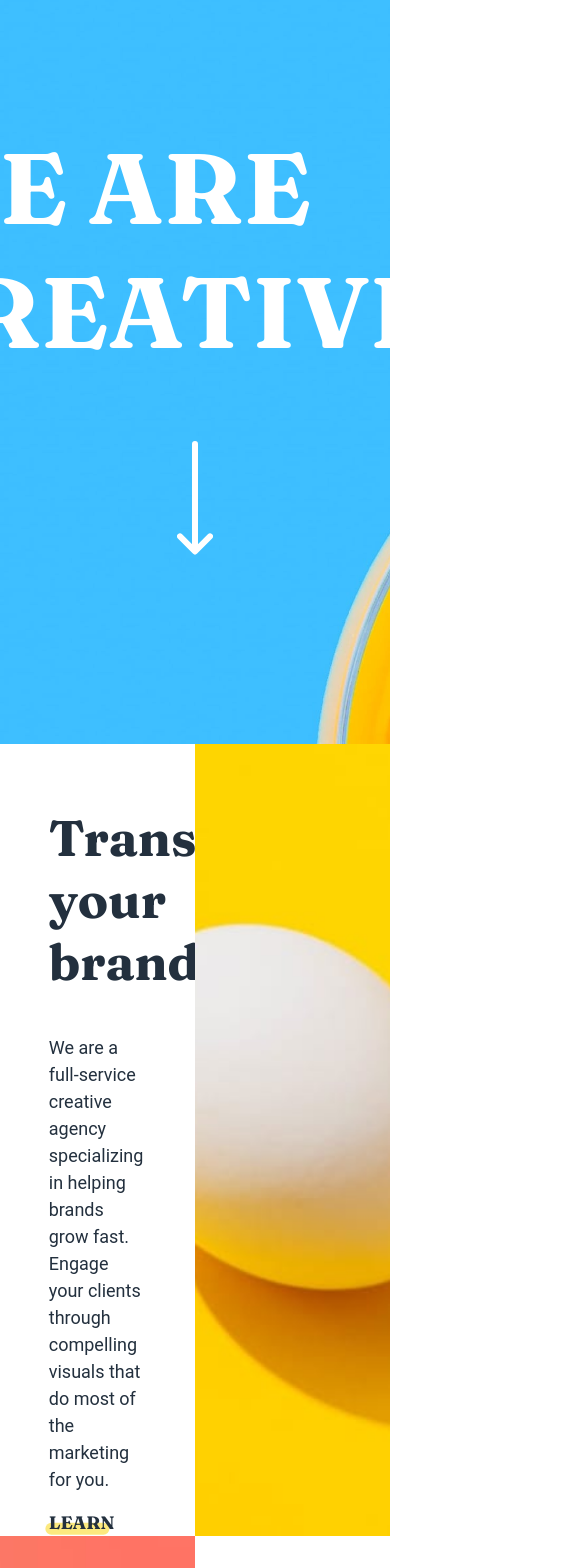
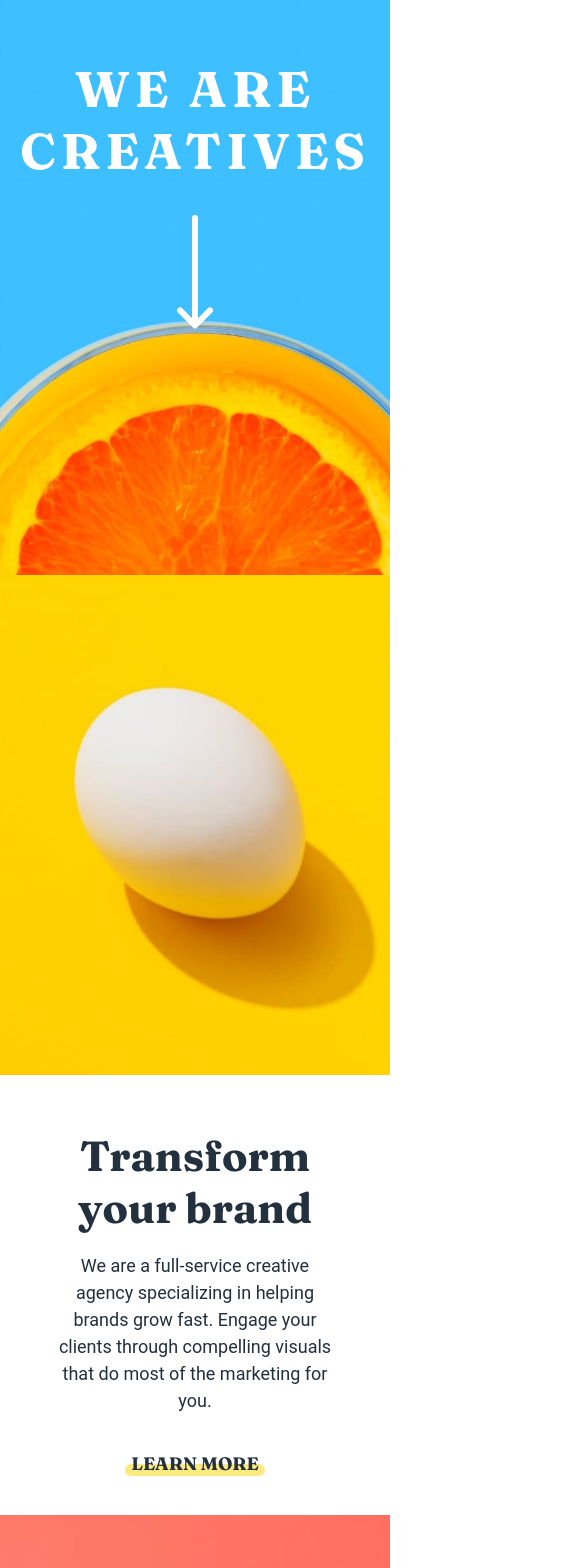
Before and after one commit to GrahamKirwan/Sunnyside, a React (Create React App) app: page / in a window 390 px wide. Shown: the part 100-1668 px from the top of the page, 585 px wide, since content can reach past the window. Built offline with nearby package versions, Linux system fonts and the light colour scheme.

Commit message:
fixed bg-image issue + media queries

```diff
--- a/src/App.js
+++ b/src/App.js
@@ -18,6 +18,7 @@ const theme = {
     footer: "hsl(168, 34%, 41%)",
   },
   mobile: "768px",
+  mobileNum: 768,
 };
 
 const infoData = [
@@ -26,14 +27,16 @@ const infoData = [
     title: "Transform your brand",
     para: "We are a full-service creative agency specializing in helping brands grow fast. Engage your clients through compelling visuals that do most of the marketing for you.",
     color: theme.colors.yellow,
-    image: "../assets/desktop/image-transform.jpg",
+    image: 'url("../assets/desktop/image-transform.jpg")',
+    imageMobile: 'url("../assets/mobile/image-transform.jpg")'
   },
   {
     id: 2,
     title: "Stand out to the right audience",
     para: "Using a collaborative formula of designers, researchers, photographers, videographers, and copywriters, we’ll build and extend your brand in digital places.",
     color: theme.colors.red,
-    image: "../assets/desktop/image-stand-out.jpg",
+    image: 'url("../assets/desktop/image-stand-out.jpg")',
+    imageMobile: 'url("../assets/mobile/image-stand-out.jpg")'
   },
 ];
 
@@ -43,7 +46,7 @@ function App() {
       <GlobalStyles />
       <Header></Header>
       {infoData.map((mapping, index) => (
-        <InfoSection key={index} data={mapping} />
+        <InfoSection key={index} data={mapping} theme={theme}/>
       ))}
     </ThemeProvider>
   );
--- a/src/components/InfoSection.js
+++ b/src/components/InfoSection.js
@@ -4,29 +4,23 @@ import {
   ImageContainer,
 } from "./styles/InfoSection.styled";
 
+
 function InfoSection(props) {
-  let color = props.data.color;
 
   return (
-    <StyledInfo>
-      {props.data.id % 2 === 0 && (
-        <ImageContainer>
-          <img src={props.data.image}></img>
-        </ImageContainer>
-      )}
+
+    <StyledInfo layout={props.data.id % 2 === 0 && 'row-reverse'}>
+      <ImageContainer image={props.data.image} imageMobile={props.data.imageMobile} />
+
       <div>
         <Content>
           <h2>{props.data.title}</h2>
           <p>{props.data.para}</p>
-          <a href="#" color={color}>Learn more</a>
+          <a href="#" color={props.data.color}>
+            Learn more
+          </a>
         </Content>
       </div>
-
-      {props.data.id % 2 !== 0 && (
-        <ImageContainer>
-          <img src={props.data.image}></img>
-        </ImageContainer>
-      )}
     </StyledInfo>
   );
 }
--- a/src/components/styles/Header.styled.js
+++ b/src/components/styles/Header.styled.js
@@ -10,6 +10,7 @@ export const StyledHeader = styled.header `
     height: 100vh;
     background-image: url("../assets/desktop/image-header.jpg");
     background-size: cover;
+    background-position: center;
     font-family: 'Barlow', serif;
 
 
@@ -17,6 +18,14 @@ export const StyledHeader = styled.header `
         font-size: 100px;
         color: ${({theme}) => theme.colors.white};
         font-family: 'Fraunces', serif;
+        text-align: center;
+
+
+        @media (max-width: ${({ theme }) => theme.mobile}){
+      font-size: 50px;
+      letter-spacing: 5px;
+
+  }
     }
 
     div {
@@ -25,6 +34,11 @@ export const StyledHeader = styled.header `
         justify-content: center;
         align-items: center;
     }
+
+    @media (max-width: ${({ theme }) => theme.mobile}){
+    background-image: url("../assets/mobile/image-header.jpg");
+        height: 80vh;
+  }
 `
 
 export const Nav = styled.nav `
@@ -47,6 +61,10 @@ export const List = styled.ul `
         padding-left: 25px;
         text-decoration: none;
     }
+
+    @media (max-width: ${({ theme }) => theme.mobile}){
+      display: none;
+  }
 `
 
 export const Button = styled.a `
--- a/src/components/styles/InfoSection.styled.js
+++ b/src/components/styles/InfoSection.styled.js
@@ -2,17 +2,25 @@ import styled from "styled-components";
 
 export const StyledInfo = styled.div`
   display: flex;
-  /* flex-direction: row-reverse; */
+  flex-direction: ${( layout ) => layout.layout || 'row'};
 
   div {
     width: 50%;
     position: relative;
+
+    @media (max-width: ${({ theme }) => theme.mobile}) {
+      width: 100%;
+    }
   }
 
   img {
     flex-shrink: 0;
     min-width: 100%;
     min-height: 100%;
+  }
+
+  @media (max-width: ${({ theme }) => theme.mobile}) {
+    flex-direction: column;
   }
 `;
 
@@ -25,15 +33,30 @@ export const Content = styled.div`
   left: 50%;
   transform: translate(-50%, -50%);
   color: ${({ theme }) => theme.colors.blue2};
-  /* font-family: 'Barlow', serif; */
+
+  @media (max-width: ${({ theme }) => theme.mobile}) {
+    transform: translate(0, 0);
+    top: 0;
+    left: 0;
+    text-align: center;
+    padding: 40px 50px;
+  }
 
   h2 {
     font-family: "Fraunces", serif;
-    font-size: 50px;
+    font-size: 42px;
+
+    @media (max-width: ${({ theme }) => theme.mobile}) {
+      margin: 15px;
+    }
   }
 
   p {
     line-height: 1.5;
+
+    @media (max-width: ${({ theme }) => theme.mobile}) {
+      padding-bottom: 20px;
+    }
   }
 
   a {
@@ -54,12 +77,11 @@ export const Content = styled.div`
       z-index: -1;
       opacity: 0.5;
       border-radius: 100px;
-      background-color: ${( color ) => color.children[2].props.color};
+      background-color: ${(color) => color.children[2].props.color};
     }
 
     &:hover::after {
       opacity: 1;
-
     }
   }
 `;
@@ -69,4 +91,13 @@ export const ImageContainer = styled.div`
   justify-content: center;
   align-items: center;
   overflow: hidden;
+  background-image: ${(image) => image.image};
+  background-size: cover;
+  background-position: center;
+  height: 700px;
+
+  @media (max-width: ${({ theme }) => theme.mobile}) {
+    background-image: ${(image) => image.imageMobile};
+    height: 500px;
+  }
 `;
```
